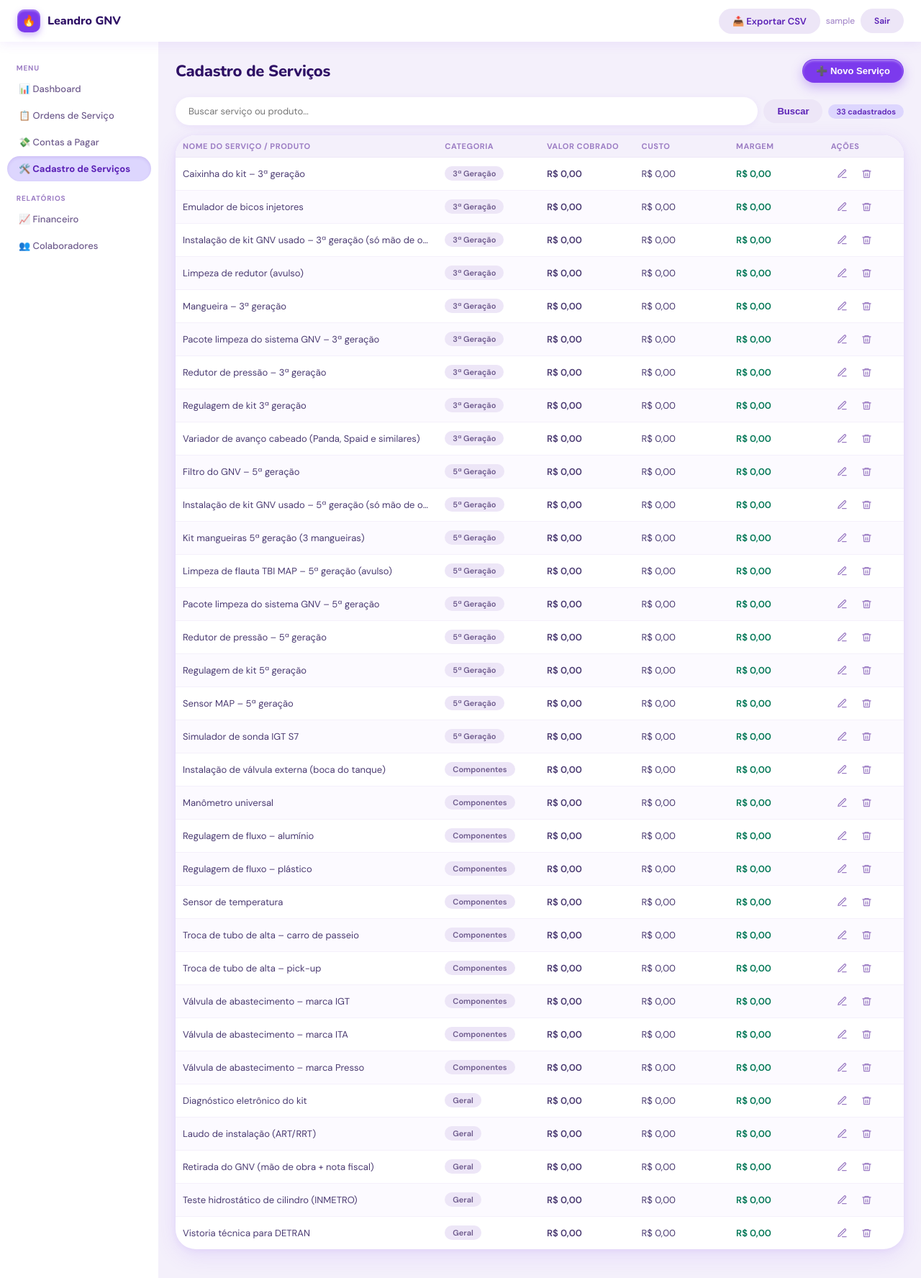
After one commit to GNP265/leandro-gnv, a Django app: page /servicos/ in a window 1280 px wide. The commit adds this page. Shown: the whole page at 72% size. Run offline with Django 4.2, Linux system fonts and the light colour scheme; the visitor is signed in with stand-in values (Sample User, id 1); data comes from the database, SQL or seed files in the repository.

Commit message:
Add files via upload

```diff
--- a/gestao/static/css/style.css
+++ b/gestao/static/css/style.css
@@ -187,6 +187,11 @@ tr.clickable{cursor:pointer}
 .semana-day.hoje .semana-num{color:#7C3AED}
 .semana-vazio{font-size:10px;color:#C4B5FD}
 
+/* Botões de ícone (editar/excluir minimalistas) */
+.icon-btn{background:transparent;border:none;color:#9C7DC4;padding:6px 8px;border-radius:9999px;cursor:pointer;display:inline-flex;align-items:center;justify-content:center;transition:all .15s;vertical-align:middle}
+.icon-btn:hover{background:#EDE6F7;color:#5B21B6}
+.icon-btn.icon-danger:hover{background:#FEE2E2;color:#B91C1C}
+
 /* Filtros dos gráficos */
 .chart-filter{font-family:'DM Sans',sans-serif;font-size:12px;font-weight:500;padding:7px 14px;border:2px solid transparent;border-radius:9999px;background:#EDE6F7;color:#5B21B6;cursor:pointer}
 .chart-filter:focus{outline:none;border-color:#7C3AED}
--- a/gestao/templates/gestao/base.html
+++ b/gestao/templates/gestao/base.html
@@ -26,6 +26,7 @@
       <a href="{% url 'dashboard' %}" class="nav-item {% if page == 'dashboard' %}active{% endif %}">📊 Dashboard</a>
       <a href="{% url 'ordens' %}" class="nav-item {% if page == 'ordens' %}active{% endif %}">📋 Ordens de Serviço</a>
       <a href="{% url 'contas' %}" class="nav-item {% if page == 'contas' %}active{% endif %}">💸 Contas a Pagar</a>
+      <a href="{% url 'servicos' %}" class="nav-item {% if page == 'servicos' %}active{% endif %}">🛠️ Cadastro de Serviços</a>
       <div class="nav-section">Relatórios</div>
       <a href="{% url 'financeiro' %}" class="nav-item {% if page == 'financeiro' %}active{% endif %}">📈 Financeiro</a>
       <a href="{% url 'colaboradores' %}" class="nav-item {% if page == 'colaboradores' %}active{% endif %}">👥 Colaboradores</a>
--- /dev/null
+++ b/gestao/templates/gestao/servicos.html
@@ -0,0 +1,102 @@
+{% extends "gestao/base.html" %}
+{% load gestao_tags %}
+{% block title %}Cadastro de Serviços — Leandro GNV{% endblock %}
+{% block content %}
+<div class="page-header">
+  <div class="page-title">Cadastro de Serviços</div>
+  <button class="btn btn-primary" onclick="novoServico()">➕ Novo Serviço</button>
+</div>
+
+<form method="get" class="search-row">
+  <input type="text" name="q" value="{{ q }}" placeholder="Buscar serviço ou produto...">
+  <button type="submit" class="btn">Buscar</button>
+  <span class="badge badge-info">{{ total_servicos }} cadastrados</span>
+</form>
+
+<div class="card" style="padding:0;overflow-x:auto">
+  <table>
+    <thead><tr>
+      <th style="width:36%">Nome do serviço / produto</th>
+      <th style="width:14%">Categoria</th>
+      <th style="width:13%">Valor cobrado</th>
+      <th style="width:13%">Custo</th>
+      <th style="width:13%">Margem</th>
+      <th style="width:11%">Ações</th>
+    </tr></thead>
+    <tbody>
+      {% for s in servicos_list %}
+      <tr>
+        <td>{{ s.nome }}</td>
+        <td><span class="badge badge-gray">{{ s.categoria }}</span></td>
+        <td style="font-weight:600">{{ s.valor|brl }}</td>
+        <td>{{ s.custo|brl }}</td>
+        <td><span class="{% if s.margem >= 0 %}lpos{% else %}lneg{% endif %}">{{ s.margem|brl }}</span></td>
+        <td style="white-space:nowrap">
+          <button class="icon-btn" onclick="editarServico({{ s.pk }})" title="Editar">
+            <svg width="15" height="15" viewBox="0 0 24 24" fill="none" stroke="currentColor" stroke-width="2" stroke-linecap="round" stroke-linejoin="round"><path d="M12 20h9"/><path d="M16.5 3.5a2.1 2.1 0 0 1 3 3L7 19l-4 1 1-4Z"/></svg>
+          </button>
+          <a class="icon-btn icon-danger" href="{% url 'servico_delete' s.pk %}" title="Excluir"
+             onclick="return confirm('Excluir \'{{ s.nome|escapejs }}\' do catálogo?\nAs OS antigas não são alteradas.')">
+            <svg width="15" height="15" viewBox="0 0 24 24" fill="none" stroke="currentColor" stroke-width="2" stroke-linecap="round" stroke-linejoin="round"><path d="M3 6h18"/><path d="M19 6l-1 14H6L5 6"/><path d="M10 11v6"/><path d="M14 11v6"/><path d="M8 6V4h8v2"/></svg>
+          </a>
+        </td>
+      </tr>
+      {% empty %}
+      <tr><td colspan="6"><div class="empty-state">{% if q %}Nenhum serviço encontrado para "{{ q }}".{% else %}Nenhum serviço cadastrado ainda.<br>Clique em "➕ Novo Serviço" para começar.{% endif %}</div></td></tr>
+      {% endfor %}
+    </tbody>
+  </table>
+</div>
+{% endblock %}
+
+{% block modals %}
+<div class="modal-overlay" id="modal-servico">
+  <div class="modal modal-sm" style="width:460px">
+    <div class="modal-header">
+      <div class="modal-title" id="modal-servico-title">Novo Serviço</div>
+      <button class="btn" onclick="document.getElementById('modal-servico').classList.remove('open')" style="padding:4px 8px;border:none">✕</button>
+    </div>
+    <form method="post" action="{% url 'servico_save' %}" id="servico-form">
+      {% csrf_token %}
+      <input type="hidden" name="servico_id" id="servico_id" value="">
+      <div class="form-grid">
+        <div class="field form-full"><label>Nome do serviço / produto *</label><input name="nome" id="s-nome" required placeholder="Ex: Troca de filtro GNV"></div>
+        <div class="field form-full"><label>Categoria</label>
+          <select name="categoria" id="s-categoria">{% for k,v in categoria_choices %}<option value="{{ k }}">{{ v }}</option>{% endfor %}</select>
+        </div>
+        <div class="field"><label>Valor cobrado (R$)</label><input name="valor" id="s-valor" type="number" step="0.01" min="0" placeholder="0,00"></div>
+        <div class="field"><label>Custo (R$)</label><input name="custo" id="s-custo" type="number" step="0.01" min="0" placeholder="0,00"></div>
+        <div class="form-full" style="font-size:11px;color:#9C7DC4;background:#F4F0FB;border-radius:12px;padding:8px 12px">
+          💡 Ao escolher este serviço em uma Nova OS, o valor e o custo serão preenchidos automaticamente (você ainda pode alterá-los na hora).
+        </div>
+      </div>
+      <div class="modal-footer">
+        <button type="button" class="btn" onclick="document.getElementById('modal-servico').classList.remove('open')">Cancelar</button>
+        <button type="submit" class="btn btn-primary">💾 Salvar Serviço</button>
+      </div>
+    </form>
+  </div>
+</div>
+{% endblock %}
+
+{% block scripts %}
+<script>
+function novoServico(){
+  document.getElementById('servico-form').reset();
+  document.getElementById('servico_id').value='';
+  document.getElementById('modal-servico-title').textContent='Novo Serviço';
+  document.getElementById('modal-servico').classList.add('open');
+}
+function editarServico(id){
+  fetch('/servicos/'+id+'/json/').then(r=>r.json()).then(s=>{
+    document.getElementById('servico_id').value=s.id;
+    document.getElementById('modal-servico-title').textContent='Editar Serviço';
+    document.getElementById('s-nome').value=s.nome;
+    document.getElementById('s-categoria').value=s.categoria;
+    document.getElementById('s-valor').value=s.valor;
+    document.getElementById('s-custo').value=s.custo;
+    document.getElementById('modal-servico').classList.add('open');
+  });
+}
+</script>
+{% endblock %}
--- a/gestao/urls.py
+++ b/gestao/urls.py
@@ -9,6 +9,10 @@ urlpatterns = [
     path('ordens/salvar/', views.os_save, name='os_save'),
     path('ordens/<int:pk>/excluir/', views.os_delete, name='os_delete'),
     path('ordens/<int:pk>/json/', views.os_detail_json, name='os_detail_json'),
+    path('servicos/', views.servicos, name='servicos'),
+    path('servicos/salvar/', views.servico_save, name='servico_save'),
+    path('servicos/<int:pk>/excluir/', views.servico_delete, name='servico_delete'),
+    path('servicos/<int:pk>/json/', views.servico_detail_json, name='servico_detail_json'),
     path('financeiro/', views.financeiro, name='financeiro'),
     path('contas/', views.contas, name='contas'),
     path('contas/salvar/', views.conta_save, name='conta_save'),
--- a/gestao/views.py
+++ b/gestao/views.py
@@ -9,31 +9,8 @@ from datetime import timedelta, date
 from decimal import Decimal
 from collections import Counter
 import csv, json, calendar as cal
-from .models import OrdemServico, Colaborador, ContaPagar
+from .models import OrdemServico, Colaborador, ContaPagar, Servico
 
-SERVICOS_3G = [
-    'Regulagem de kit 3ª geração','Pacote limpeza do sistema GNV – 3ª geração',
-    'Limpeza de redutor (avulso)','Instalação de kit GNV usado – 3ª geração (só mão de obra)',
-    'Variador de avanço cabeado (Panda, Spaid e similares)','Redutor de pressão – 3ª geração',
-    'Emulador de bicos injetores','Mangueira – 3ª geração','Caixinha do kit – 3ª geração',
-]
-SERVICOS_5G = [
-    'Regulagem de kit 5ª geração','Pacote limpeza do sistema GNV – 5ª geração',
-    'Limpeza de flauta TBI MAP – 5ª geração (avulso)','Instalação de kit GNV usado – 5ª geração (só mão de obra)',
-    'Redutor de pressão – 5ª geração','Simulador de sonda IGT S7','Sensor MAP – 5ª geração',
-    'Filtro do GNV – 5ª geração','Kit mangueiras 5ª geração (3 mangueiras)',
-]
-SERVICOS_COMP = [
-    'Válvula de abastecimento – marca ITA','Válvula de abastecimento – marca Presso',
-    'Válvula de abastecimento – marca IGT','Instalação de válvula externa (boca do tanque)',
-    'Troca de tubo de alta – carro de passeio','Troca de tubo de alta – pick-up',
-    'Manômetro universal','Sensor de temperatura','Regulagem de fluxo – plástico',
-    'Regulagem de fluxo – alumínio',
-]
-SERVICOS_GER = [
-    'Retirada do GNV (mão de obra + nota fiscal)','Teste hidrostático de cilindro (INMETRO)',
-    'Vistoria técnica para DETRAN','Laudo de instalação (ART/RRT)','Diagnóstico eletrônico do kit',
-]
 CHECKLIST_ITEMS = [
     'Teste de estanqueidade (vazamento)','Pressão do sistema GNV','Calibração do redutor',
     'Filtro de gás verificado','Mangueiras sem dobras / rachaduras','Válvula de cilindro operacional',
@@ -43,9 +20,15 @@ CHECKLIST_ITEMS = [
 ]
 
 def _ctx_servicos():
+    ativos = list(Servico.objects.filter(ativo=True))
+    grupos = []
+    for cat, _ in Servico.CATEGORIA_CHOICES:
+        itens = [s for s in ativos if s.categoria == cat]
+        if itens:
+            grupos.append((cat, itens))
     return {
-        'servicos_3g': SERVICOS_3G, 'servicos_5g': SERVICOS_5G,
-        'servicos_comp': SERVICOS_COMP, 'servicos_ger': SERVICOS_GER,
+        'servicos_grupos': grupos,
+        'servicos_precos': {s.nome: [float(s.valor), float(s.custo)] for s in ativos},
         'checklist_items': CHECKLIST_ITEMS,
         'colaboradores': Colaborador.objects.filter(ativo=True),
         'pagamento_choices': OrdemServico.PAGAMENTO_CHOICES,
@@ -260,6 +243,57 @@ def os_detail_json(request, pk):
         'pagamento': os.pagamento, 'status': os.status,
         'checklist': os.checklist.split(';') if os.checklist else [],
     })
+
+
+# --- Cadastro de Serviços ---
+@login_required
+def servicos(request):
+    q = request.GET.get('q', '')
+    lista = Servico.objects.filter(ativo=True)
+    if q:
+        lista = lista.filter(nome__icontains=q)
+    ctx = {
+        'servicos_list': lista, 'q': q,
+        'total_servicos': Servico.objects.filter(ativo=True).count(),
+        'categoria_choices': Servico.CATEGORIA_CHOICES,
+        'page': 'servicos',
+    }
+    return render(request, 'gestao/servicos.html', ctx)
+
+@login_required
+def servico_save(request):
+    if request.method != 'POST':
+        return redirect('servicos')
+    servico_id = request.POST.get('servico_id')
+    s = Servico.objects.get(pk=servico_id) if servico_id else Servico()
+    nome = request.POST.get('nome', '').strip()
+    if not nome:
+        messages.error(request, 'O nome do serviço é obrigatório.')
+        return redirect('servicos')
+    if Servico.objects.filter(nome=nome).exclude(pk=s.pk or 0).exists():
+        messages.warning(request, f'Já existe um serviço chamado "{nome}".')
+        return redirect('servicos')
+    s.nome = nome
+    s.categoria = request.POST.get('categoria', 'Outros')
+    s.valor = Decimal(request.POST.get('valor', '0') or '0')
+    s.custo = Decimal(request.POST.get('custo', '0') or '0')
+    s.save()
+    messages.success(request, f'Serviço "{s.nome}" salvo!')
+    return redirect('servicos')
+
+@login_required
+def servico_delete(request, pk):
+    s = get_object_or_404(Servico, pk=pk)
+    nome = s.nome
+    s.delete()
+    messages.success(request, f'Serviço "{nome}" excluído. (As OS antigas que o usaram não são alteradas.)')
+    return redirect('servicos')
+
+@login_required
+def servico_detail_json(request, pk):
+    s = get_object_or_404(Servico, pk=pk)
+    return JsonResponse({'id': s.pk, 'nome': s.nome, 'categoria': s.categoria,
+                         'valor': str(s.valor), 'custo': str(s.custo)})
 
 
 # --- Financeiro ---
```
Also changed, not shown: gestao/models.py (+26 -0 lines), gestao/templates/gestao/ordens.html (+31 -4 lines), gestao/migrations/0004_servico.py (added), gestao/migrations/0005_seed_servicos.py (added).
